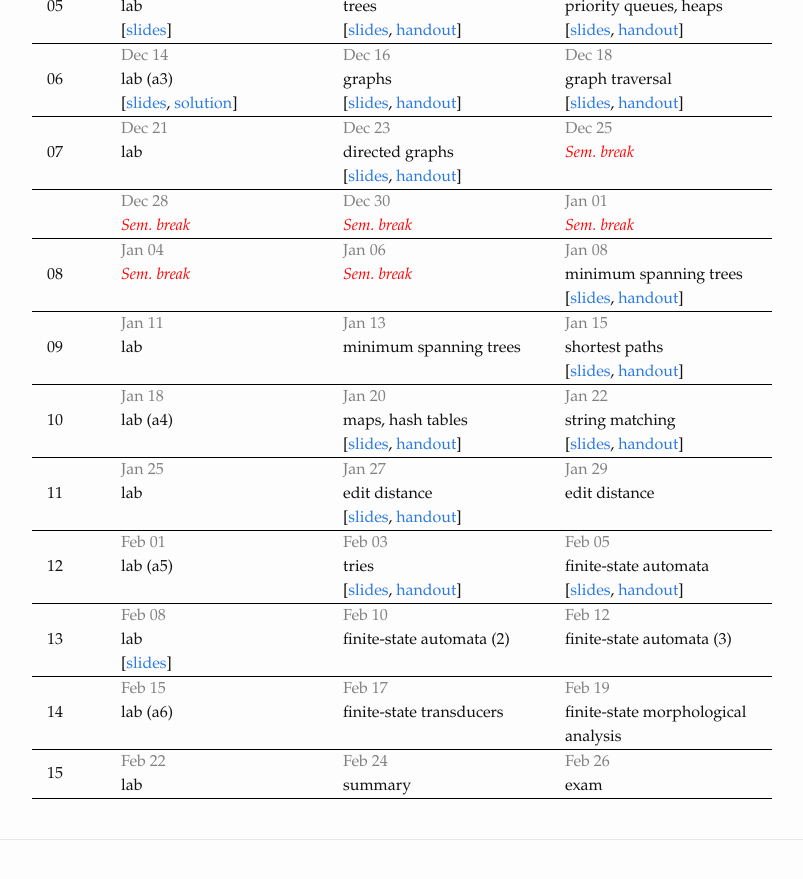
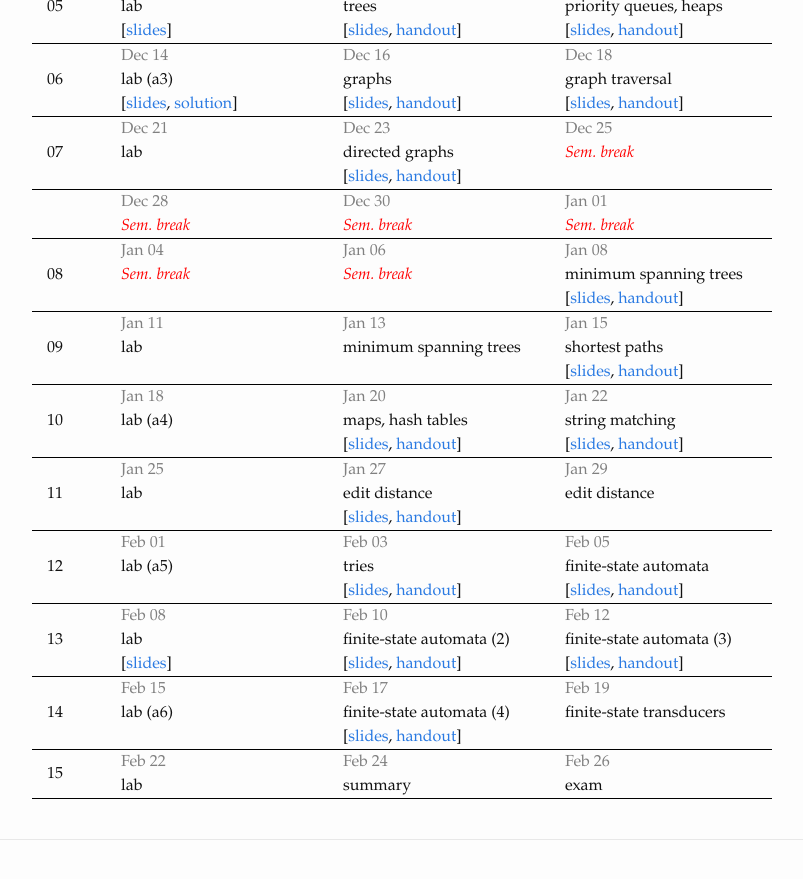
Before and after one commit to dsacl3-2020/dsacl3-2020.github.io, a Jekyll site: the page built from lectures.md, in a window 1280 px wide and 900 px high, scrolled down 674 px. Shown: the top 879 px of the window, without its empty margins (238-1041 px from the left). Built offline with Jekyll 4.4.1, drawn with Linux system fonts in a browser that asks for light colours.

Commit message:
Update slides.

```diff
--- a/_data/schedule.yml
+++ b/_data/schedule.yml
@@ -179,16 +179,25 @@
         slides: slides/tutorial.pdf
     Feb 10:
       topic: finite-state automata (2)
+      links:
+        slides: slides/fsa-determinization.pdf
+        handout: slides/fsa-determinization-handout.pdf
     Feb 12:
       topic: finite-state automata (3)
+      links:
+        slides: slides/fsa-minimization.pdf
+        handout: slides/fsa-minimization-handout.pdf
 - week: "14"
   dates:
     Feb 15:
       topic: lab (a6)
     Feb 17:
+      topic: finite-state automata (4)
+      links:
+        slides: slides/fsa-regular.pdf
+        handout: slides/fsa-regular-handout.pdf
+    Feb 19:
       topic: finite-state transducers
-    Feb 19:
-      topic: finite-state morphological analysis
 - week: "15"
   dates:
     Feb 22:
```
Also changed, not shown: 8 other files.
